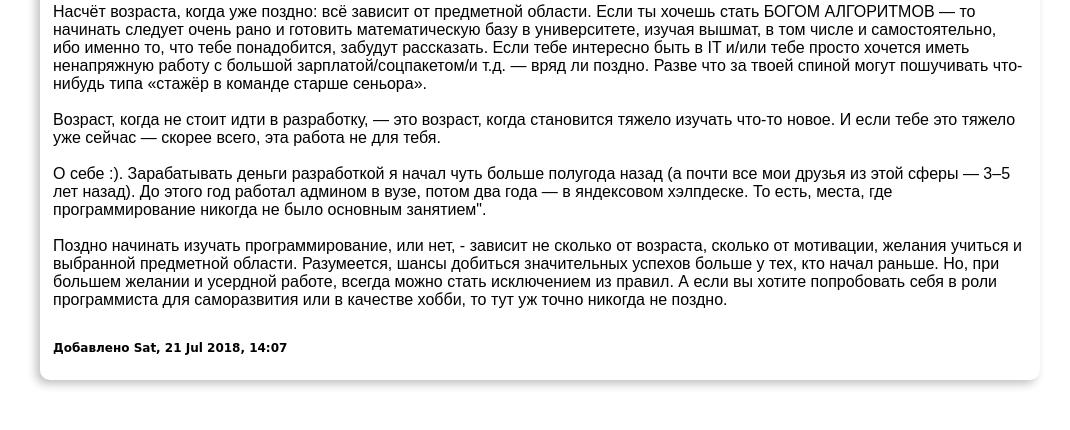
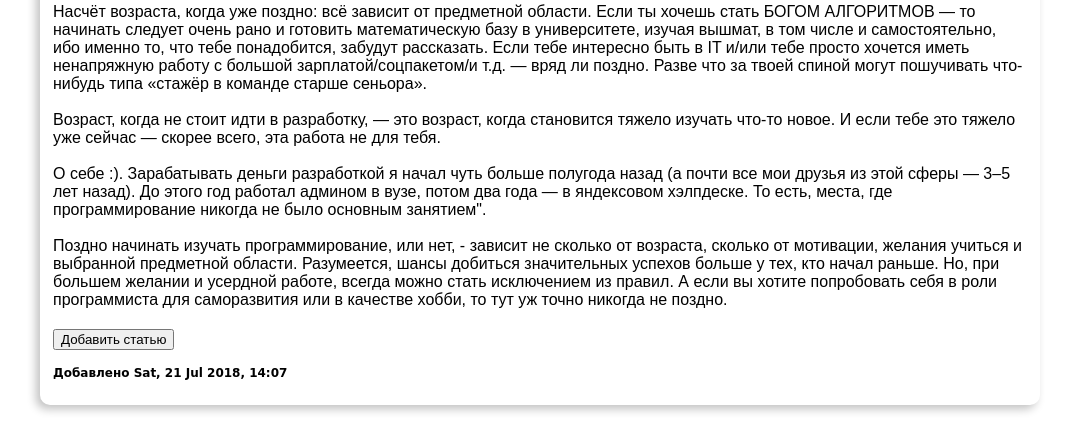
Before and after one commit to AliaksandrVL/Django, a Django app: page / in a window 1280 px wide. Shown: the part 1133-1563 px from the top of the page, without its empty margins (100-1170 px from the left). Before the commit the page ends 1521 px from the top, so only its background shows below. Run offline with Django 3.2, Linux system fonts and the light colour scheme; data comes from the database, SQL or seed files in the repository.

Commit message:
Button been added to the table

```diff
--- a/server/articles/templates/articles/index.htm
+++ b/server/articles/templates/articles/index.htm
@@ -17,6 +17,9 @@ My Blog
     <tr class="content">
         <td><img src="/media/{{ itm.image }}" alt=""><p>{{ itm.content|linebreaksbr }}</p></td>
     </tr>
+    <tr>
+        <td><button>Добавить статью</button></td>
+    </tr>
     <tr class="created">
         <td><p> Добавлено {{ itm.created|date:"D, d M Y, H:i" }}</p></td>
     </tr>
```
